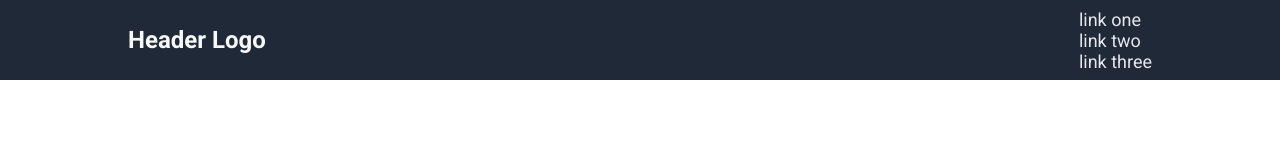
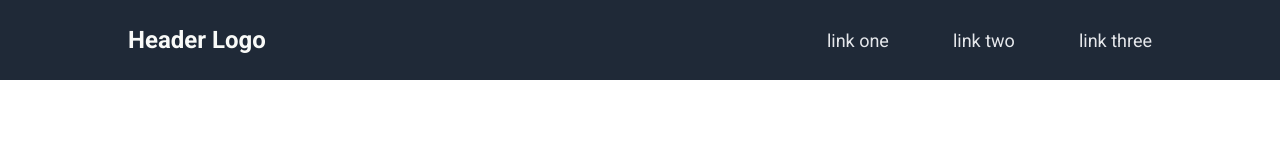
Before and after one commit to Kempie84/odin-landing-page, a plain HTML site: page index.html in a window 1280 px wide. Drawn offline with Linux system fonts and the light colour scheme.

Commit message:
make .header-links a flex containe with 3em gap

```diff
--- a/styles.css
+++ b/styles.css
@@ -20,6 +20,11 @@ body {
     margin-right: auto;
 }
 
+.header-links {
+    display:flex;
+    gap: 4em;
+}
+
 li {
     list-style: none;
 }
```
